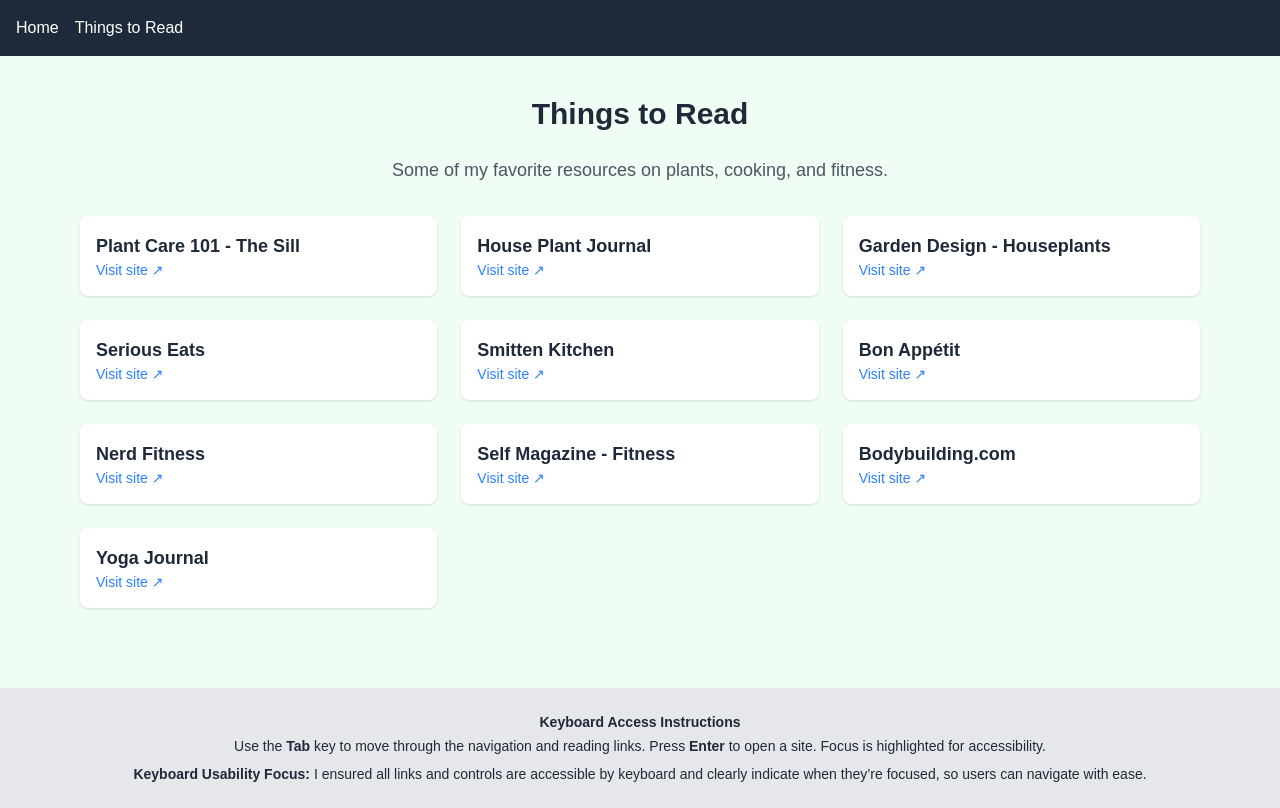
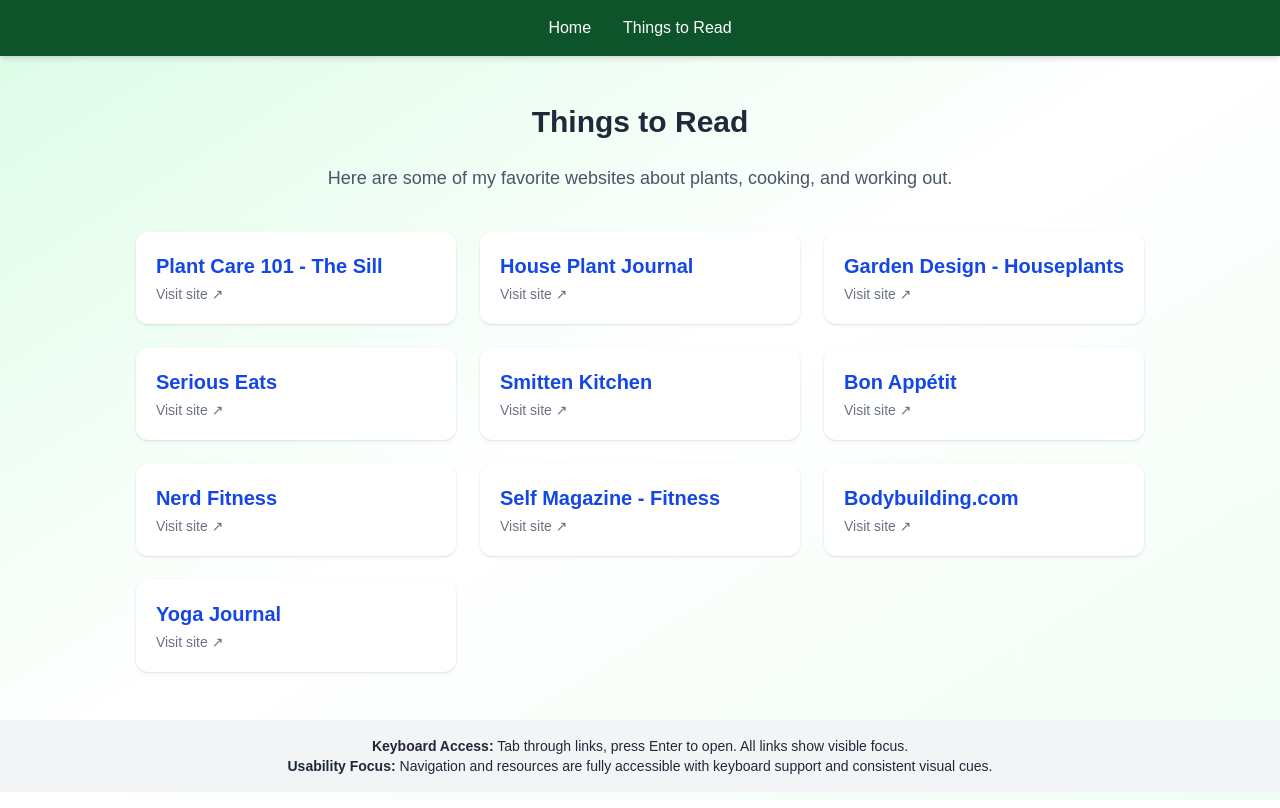
Before and after one commit to CamillaWL/css_480_landing_page, a Next.js app: page /things-to-read in a window 1280 px wide. Built offline with nearby package versions, Linux system fonts and the light colour scheme.

Commit message:
Update page.tsx

```diff
--- a/app/things-to-read/page.tsx
+++ b/app/things-to-read/page.tsx
@@ -1,10 +1,8 @@
-// app/things-to-read/page.tsx
-
 import Link from 'next/link';
 
 export default function ThingsToRead() {
   const links = [
-    { title: 'Plant Care 101 - The Sill', url: 'https://www.thesill.com/collections/plant-care' },
+    { title: 'Plant Care 101 - The Sill', url: 'https://www.thesill.com/blogs/care-miscellaneous/plant-care-101' },
     { title: 'House Plant Journal', url: 'https://www.houseplantjournal.com/' },
     { title: 'Garden Design - Houseplants', url: 'https://www.gardendesign.com/houseplants/' },
     { title: 'Serious Eats', url: 'https://www.seriouseats.com/' },
@@ -17,40 +15,38 @@
   ];
 
   return (
-    <div className="bg-green-50 text-gray-800 min-h-screen flex flex-col">
-      {/* Navigation */}
-      <nav className="bg-gray-800 p-4 flex space-x-4">
-        <Link href="/" className="text-white hover:underline focus:outline-yellow-400">Home</Link>
-        <Link href="/things-to-read" className="text-white hover:underline focus:outline-yellow-400">Things to Read</Link>
+    <div className="min-h-screen bg-gradient-to-br from-green-100 via-white to-green-50 text-gray-800 flex flex-col">
+      {/* Navbar */}
+      <nav className="bg-green-900 text-white p-4 flex justify-center gap-8 shadow-md">
+        <Link href="/" className="hover:underline focus:outline-yellow-300">Home</Link>
+        <Link href="/things-to-read" className="hover:underline focus:outline-yellow-300">Things to Read</Link>
       </nav>
 
-      {/* Main content */}
-      <main className="flex-grow px-4 py-10 sm:px-20">
-        <h1 className="text-3xl font-bold mb-6 text-center">Things to Read</h1>
-        <p className="text-center mb-8 text-lg text-gray-600">Some of my favorite resources on plants, cooking, and fitness.</p>
+      {/* Content */}
+      <main className="px-6 py-12 max-w-6xl mx-auto">
+        <h1 className="text-3xl font-bold text-center mb-6">Things to Read</h1>
+        <p className="text-center text-lg text-gray-600 mb-10">Here are some of my favorite websites about plants, cooking, and working out.</p>
 
         <div className="grid gap-6 sm:grid-cols-2 lg:grid-cols-3">
-          {links.map((link, index) => (
+          {links.map((link, i) => (
             <a
-              key={index}
+              key={i}
               href={link.url}
               target="_blank"
               rel="noopener noreferrer"
-              tabIndex={0}
-              className="block p-4 bg-white rounded-lg shadow hover:shadow-md transition duration-150 focus:outline-yellow-400 focus:ring-2 focus:ring-yellow-400"
+              className="block p-5 bg-white rounded-xl shadow hover:shadow-lg transition focus:outline-yellow-400 focus:ring-2 focus:ring-yellow-400"
             >
-              <h2 className="text-lg font-semibold">{link.title}</h2>
-              <p className="text-sm text-blue-500">Visit site ↗</p>
+              <h2 className="text-xl font-semibold text-blue-700 mb-1">{link.title}</h2>
+              <p className="text-sm text-gray-500">Visit site ↗</p>
             </a>
           ))}
         </div>
       </main>
 
       {/* Footer */}
-      <footer className="bg-gray-200 p-6 text-center text-sm mt-10">
-        <h2 className="font-bold mb-1">Keyboard Access Instructions</h2>
-        <p>Use the <strong>Tab</strong> key to move through the navigation and reading links. Press <strong>Enter</strong> to open a site. Focus is highlighted for accessibility.</p>
-        <p className="mt-2"><strong>Keyboard Usability Focus:</strong> I ensured all links and controls are accessible by keyboard and clearly indicate when they’re focused, so users can navigate with ease.</p>
+      <footer className="bg-gray-100 p-4 text-center text-sm">
+        <p><strong>Keyboard Access:</strong> Tab through links, press Enter to open. All links show visible focus.</p>
+        <p><strong>Usability Focus:</strong> Navigation and resources are fully accessible with keyboard support and consistent visual cues.</p>
       </footer>
     </div>
   );
```
